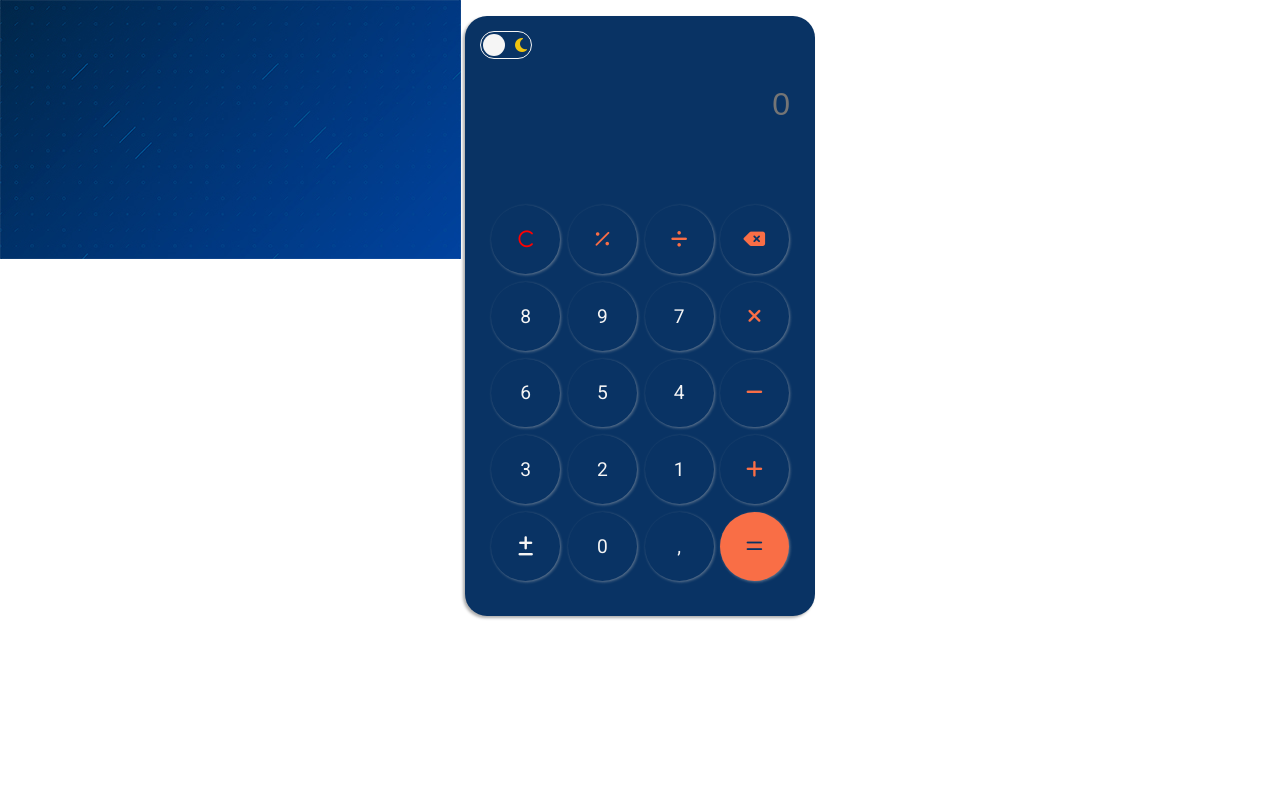
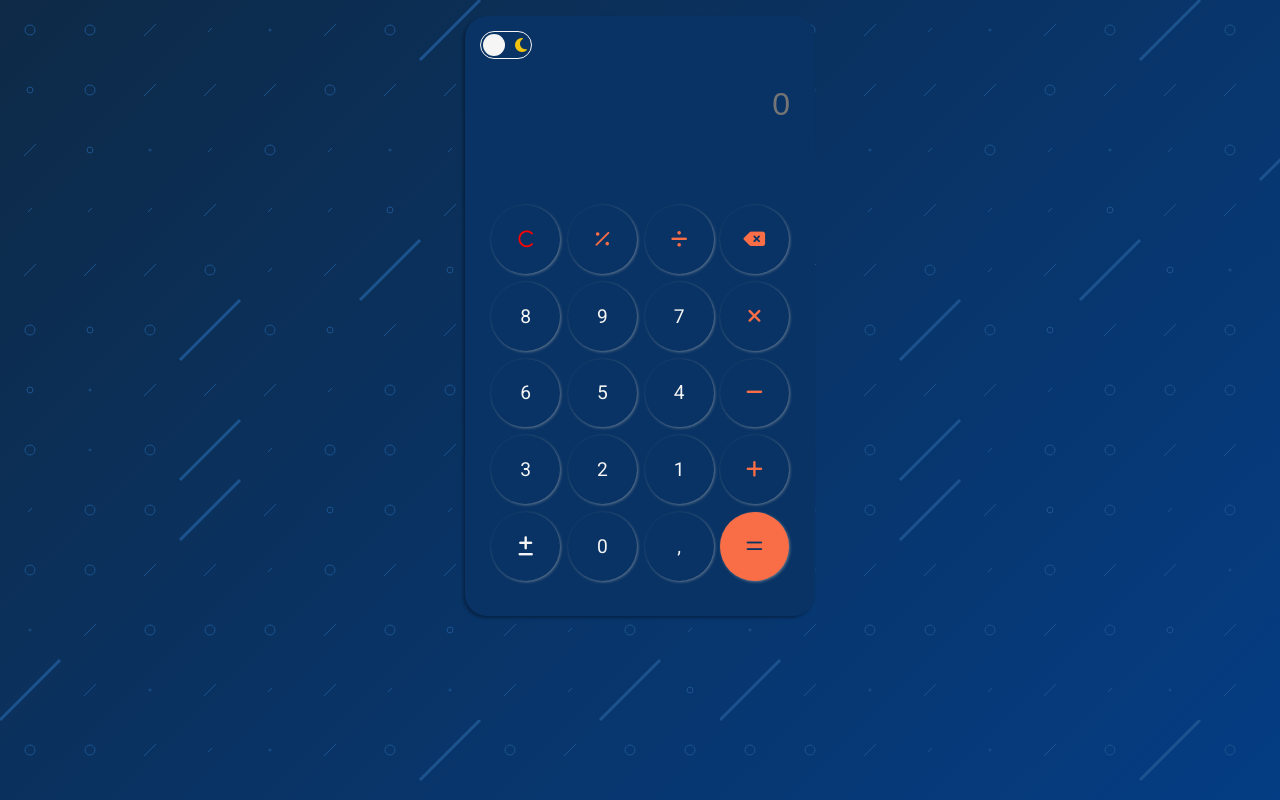
Before and after one commit to ericLimma/calculadora, a plain HTML site: page index.html in a window 1280 px wide. Drawn offline with Linux system fonts and the light colour scheme.

Commit message:
fixing background

```diff
--- a/css/style.css
+++ b/css/style.css
@@ -14,7 +14,7 @@
     --equal-bg-color: #f96e46;
     --btn-shadow-color: 1px 1px 3px rgba(189, 188, 188, 0.493);
     --btn-hover-color:#082e58;
-    --background: url("../img/bg.jpg") no-repeat;
+    --background: url("../img/Sprinkle.svg") no-repeat;
     --toggle-button-color: #f5f5f5;
 
 }
```
Also changed, not shown: img/Sprinkle.svg (added).
